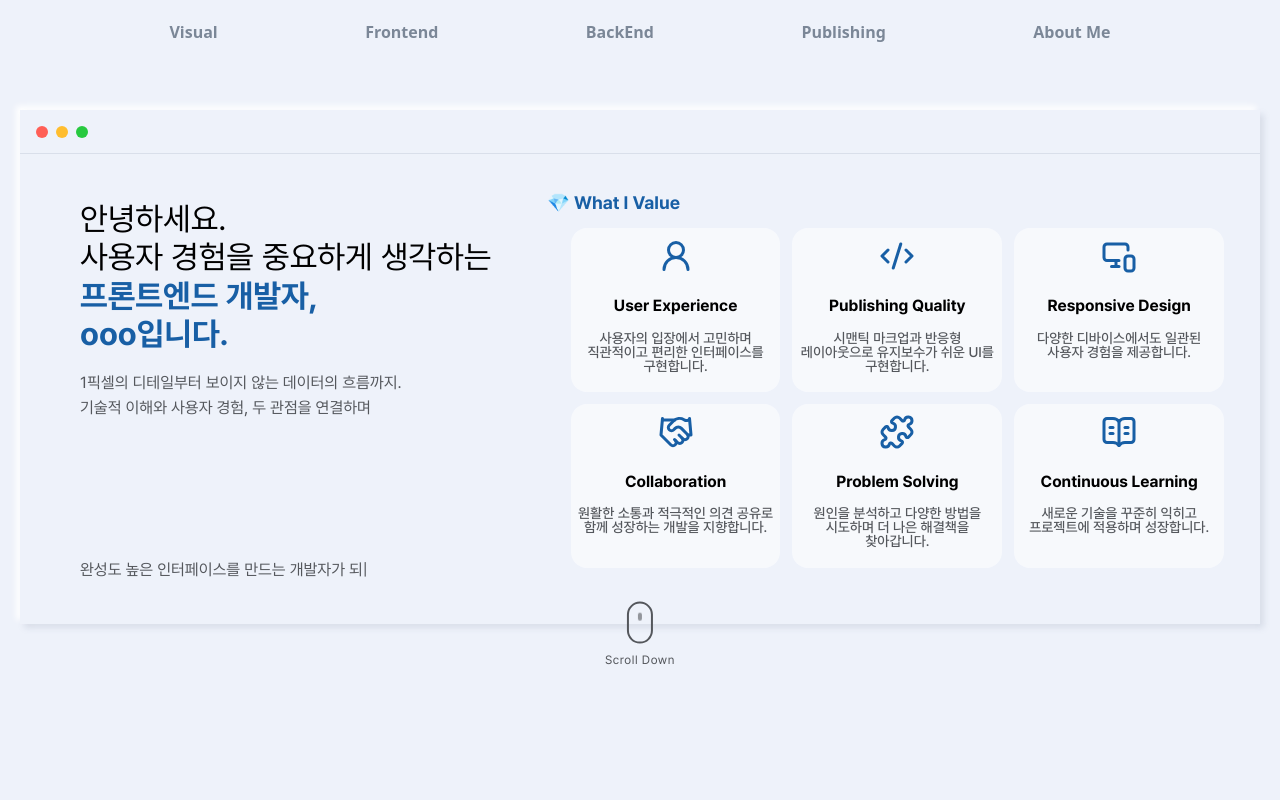
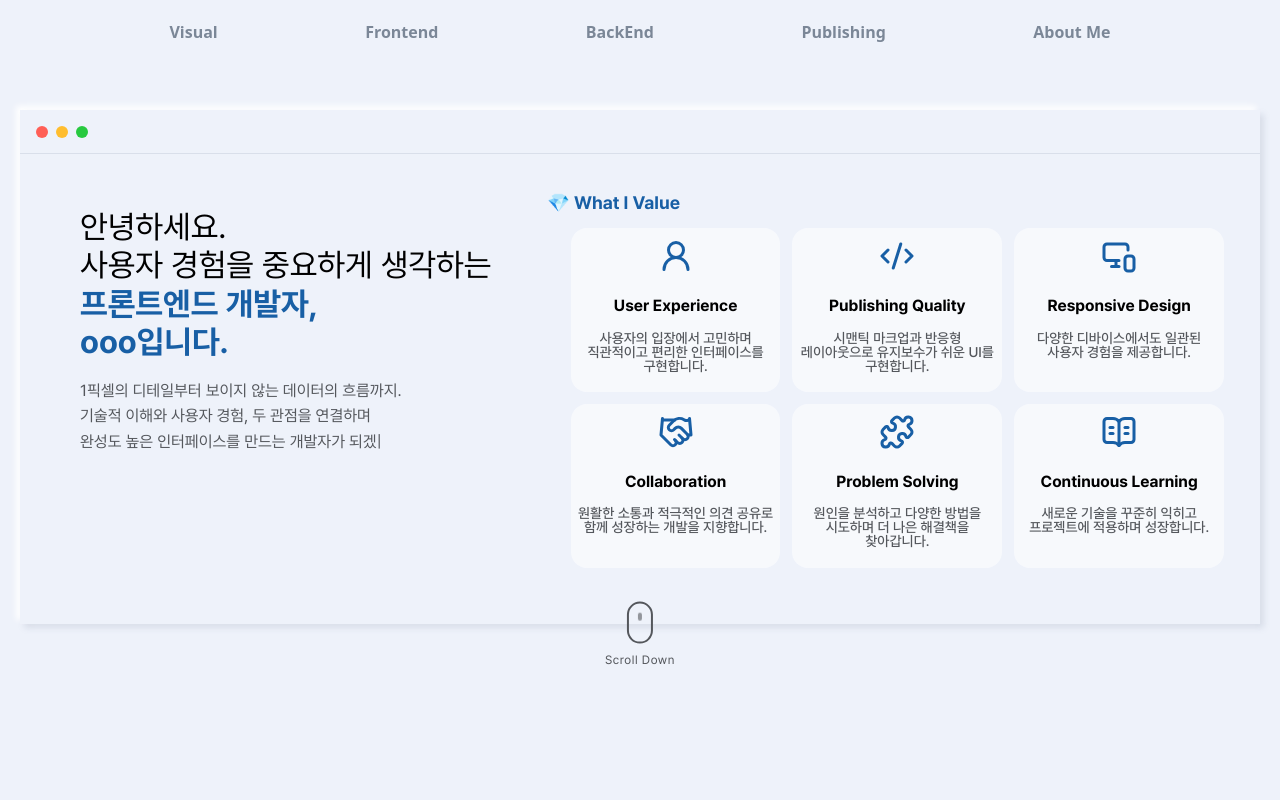
Before and after one commit to san-deul/portfolio22, a React (Vite) app: page / in a window 1280 px wide. Shown: the top 800 px of the page. Built offline with nearby package versions, Linux system fonts and the light colour scheme.

Commit message:
텍스트효과 수정

```diff
--- a/src/components/Profile.jsx
+++ b/src/components/Profile.jsx
@@ -139,11 +139,18 @@ const ProfileSection = styled(Card2)`
   width: 100%;
   margin:0 auto;
   padding:3.5rem 0;
+  @media ${({ theme }) => theme.device.tablet} {
+    flex-direction: column;
+    padding:1rem;
+  }
 
 `;
 
 const AboutCard = styled.div`
   width:50%;
+  @media ${({ theme }) => theme.device.tablet} {
+    width:100%;
+  }
 `
 const AboutCard1 = styled(AboutCard)`
   flex: 0 0 38%;
--- a/src/components/Visual.jsx
+++ b/src/components/Visual.jsx
@@ -36,26 +36,34 @@ export default function Visual({ theme }) {
     { icon: "icon6", title: "Continuous Learning", con: "새로운 기술을 꾸준히 익히고 프로젝트에 적용하며 성장합니다." },
   ]
 
-  const [displayText, setDisplayText] = useState("");
+  const [lines, setLines] = useState(["", "", ""]);
   const [line, setLine] = useState(0);
 
   useEffect(() => {
-    if (line < introText.length) {
-      setDisplayText("");
+    if (line >= introText.length) return;
+
+
     let i = 0;
     const timer = setInterval(() => {
-        setDisplayText(introText[line].slice(0, i + 1));
+      setLines(prev => {
+        const next = [...prev];
+        next[line] = introText[line].slice(0, i + 1);
+        return next;
+      });
+
       i++;
+
       if (i === introText[line].length) {
         clearInterval(timer);
+
         setTimeout(() => {
-            setDisplayText("");
-            setLine((prev) => prev + 1);
+          setLine(prev => prev + 1);
         }, 700);
       }
+
     }, 70);
+
     return () => clearInterval(timer);
-    }
   }, [line]);
 
   return (
@@ -76,12 +84,14 @@ export default function Visual({ theme }) {
                   <p>프론트엔드 개발자,<br />
                     ooo입니다.</p>
                 </Txt1>
-                <Txt2 $mode={theme}>
-                  {introText.slice(0, line).map((t, i) => (
-                    <Line key={i}>{t}</Line>
+                <Txt2>
+                  {lines.map((text, idx) => (
+                    <Line key={idx}>
+                      {text}
+                      {idx === line && line < introText.length ? "|" : ""}
+                    </Line>
                   ))}
                 </Txt2>
-                {line < introText.length && <Line>{displayText}|</Line>}
               </LeftArea>
 
 
@@ -126,6 +136,7 @@ const VisualSection = styled(Section)`
 const VisualCard = styled(Card2)`
   padding:0;
   position:relative;
+
 `
 
 
@@ -160,6 +171,23 @@ const ConArea = styled.div`
   padding: 2.5rem 2.25rem;
   gap:3rem;
   align-items: center;
+
+
+  @media ${({ theme }) => theme.device.tablet} {
+    flex-direction  :column ;
+    align-items: flex-start;
+    gap:0rem;
+
+  }
+
+  @media ${({ theme }) => theme.device.mobile} {
+    flex-direction  :column ;
+    align-items: flex-start;
+    gap:0rem;
+
+  }
+
+
 `
 
 const LeftArea = styled.pre`
@@ -170,6 +198,14 @@ align-items: flex-start;
 font-size:var(--font-size-base);
 color:var(--gray-main);
 padding-left: 1.5rem;
+
+@media ${({ theme }) => theme.device.tablet} {
+  width:100%;
+}
+@media ${({ theme }) => theme.device.mobile} {
+  width:100%;
+}
+
 `;
 
 const Txt1 = styled.div`
@@ -185,16 +221,15 @@ const Txt1 = styled.div`
 const Txt2 = styled.div`
   height:12rem;
   line-height: 1.6;
-
   white-space: pre-wrap;
-
   min-height: 9rem;
   margin-top:1rem;
+
 
 `
 
 const Line = styled.div`
-  color: inherit;
+   min-height: 1.6em;
 `;
 
 
@@ -247,6 +282,14 @@ const ValueDiv = styled.div`
     min-height:3.2rem;
     font-weight:${({ theme }) => theme.fontWeight.medium};
   }
+  @media ${({ theme }) => theme.device.tablet} {
+    width:48%;
+  }
+
+  @media ${({ theme }) => theme.device.mobile} {
+
+  }
+
 `
 
 
--- a/src/components/common/Section.jsx
+++ b/src/components/common/Section.jsx
@@ -41,5 +41,6 @@ export const SectionIn = styled.div`
   @media ${(props) => props.theme.device.tablet},
          ${(props) => props.theme.device.mobile}{
     width:94%;
+    margin:0 auto;
   }
 `;
```
Lines whose indentation alone changed are shown as unchanged.
